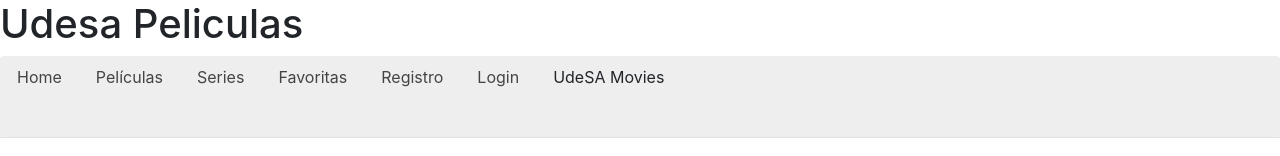
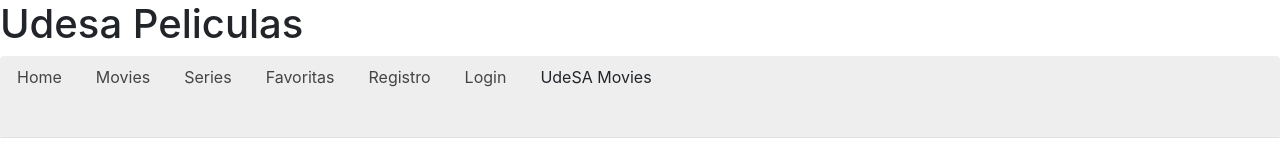
Before and after one commit to claramonzo1/Monzo-Cerini-Pigretti, a React (Create React App) app: page / in a window 1280 px wide. Shown: the top 156 px of the page. Built offline with nearby package versions, Linux system fonts and the light colour scheme; no server answers.

Commit message:
cambio movies-peliculas

```diff
--- a/src/App.js
+++ b/src/App.js
@@ -5,12 +5,12 @@ import Home from "./screens/Home/Home";
 import Detalle from "./screens/Detalle/Detalle";
 import Login from "./componentes/Login/Login";
 import Register from "./componentes/Register/Register";
-import Peliculas from "./screens/Peliculas/Peliculas";
+import Movies from "./screens/Movies/Movies";
 
 function App() {
 let menu = [
   { nombre: "Home", Link: "/" },
-  { nombre: "Películas", Link: "/peliculas" },
+  { nombre: "Movies", Link: "/movies" },
   { nombre: "Series", Link: "/series" },
   { nombre: "Favoritas", Link: "/favoritos" },
   { nombre: "Registro", Link: "/registro" },
@@ -27,6 +27,7 @@ let menu = [
         <Route path="/login" component={Login} />
         <Route path="/registro" component={Register} />
         <Route path="/detalle/:tipo/:id" component={Detalle} />
+        <Route path="/movies" component={Movies} />
       </Switch>
 
       <footer>
--- a/src/componentes/Movie/Movie.js
+++ b/src/componentes/Movie/Movie.js
@@ -1,6 +1,6 @@
 import React, { Component } from "react";
 import { Link } from "react-router-dom";
-import Peliculas from "../../screens/Peliculas/Peliculas";
+import Movies from "../../screens/Movies/Movies";
 
 class Movie extends Component {
   constructor(props) {
@@ -20,7 +20,7 @@ class Movie extends Component {
     return (
       <article className="single-card-movie">
         <img
-          src="{https://image.tmdb.org/t/p/w500${this.props.datos.poster_path}"
+          src={`https://image.tmdb.org/t/p/w500${this.props.datos.poster_path}`}
           className="card-img-top"
           alt={this.props.datos.title}
         />
```
Also changed, not shown: src/screens/Movies/Movies.js (line endings or trailing spaces).
